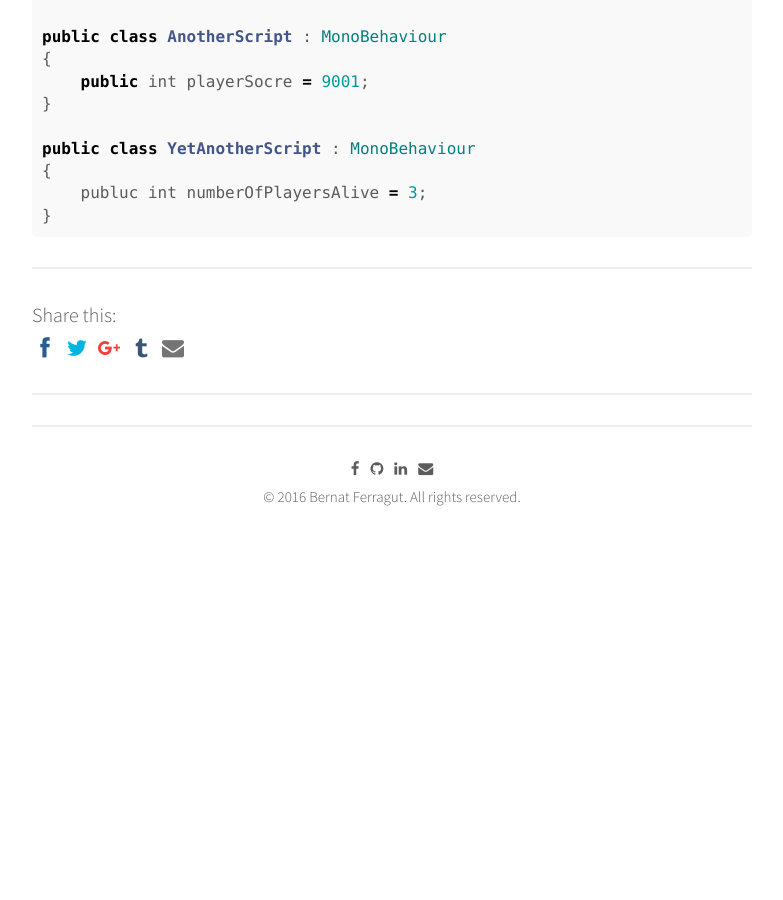
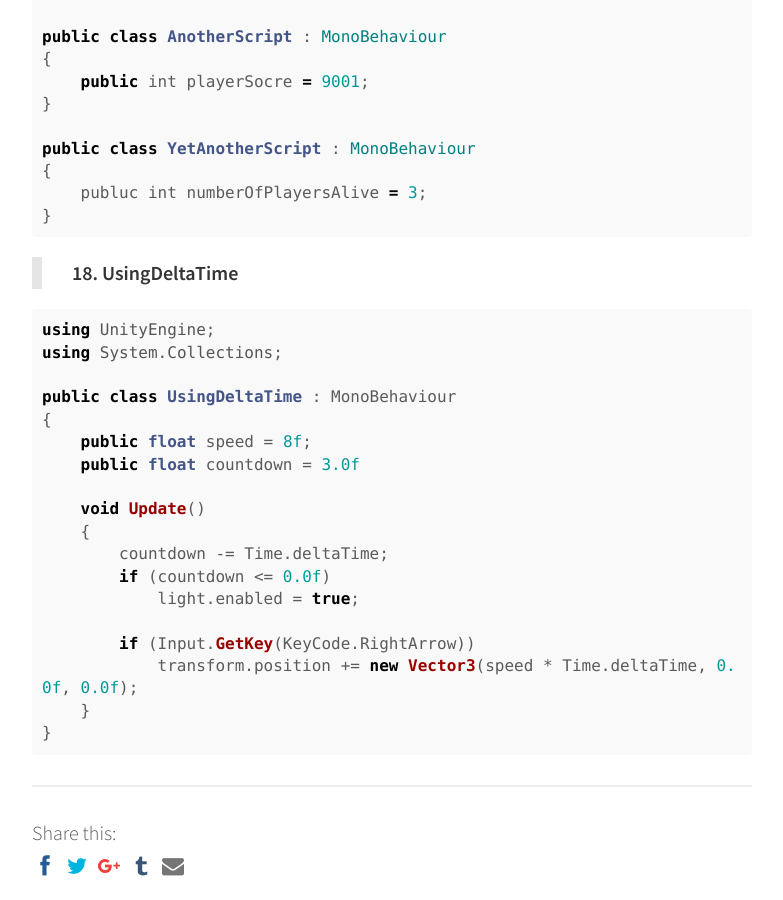
Before and after one commit to bernatferragut/FutureWeb-blog, a Jekyll site: the page built from _posts/30-11-16-VR-Scripting in Unity.md, in a window 1280 px wide and 900 px high, scrolled down 16714 px. Shown: the whole window, without its empty margins (248-1031 px from the left). Built offline with Jekyll 4.4.1, drawn with Linux system fonts in a browser that asks for light colours; nearby versions of some CDN libraries; comment, search, counter and statistics services are not loaded; before the commit the page ends 17323 px from its top, so only the background shows below that.

Commit message:
Update 30-11-16-VR-Scripting in Unity.md
UsingDeltaTime script

````diff
--- a/_posts/30-11-16-VR-Scripting in Unity.md
+++ b/_posts/30-11-16-VR-Scripting in Unity.md
@@ -755,3 +755,25 @@ public class YetAnotherScript : MonoBehaviour
     publuc int numberOfPlayersAlive = 3;
 }
 ```
+> **18. UsingDeltaTime**
+
+```c#
+using UnityEngine;
+using System.Collections;
+
+public class UsingDeltaTime : MonoBehaviour
+{
+    public float speed = 8f;
+    public float countdown = 3.0f
+
+    void Update()
+    {
+        countdown -= Time.deltaTime;
+        if (countdown <= 0.0f)
+            light.enabled = true;
+
+        if (Input.GetKey(KeyCode.RightArrow))
+            transform.position += new Vector3(speed * Time.deltaTime, 0.0f, 0.0f);
+    }
+}
+```
````
